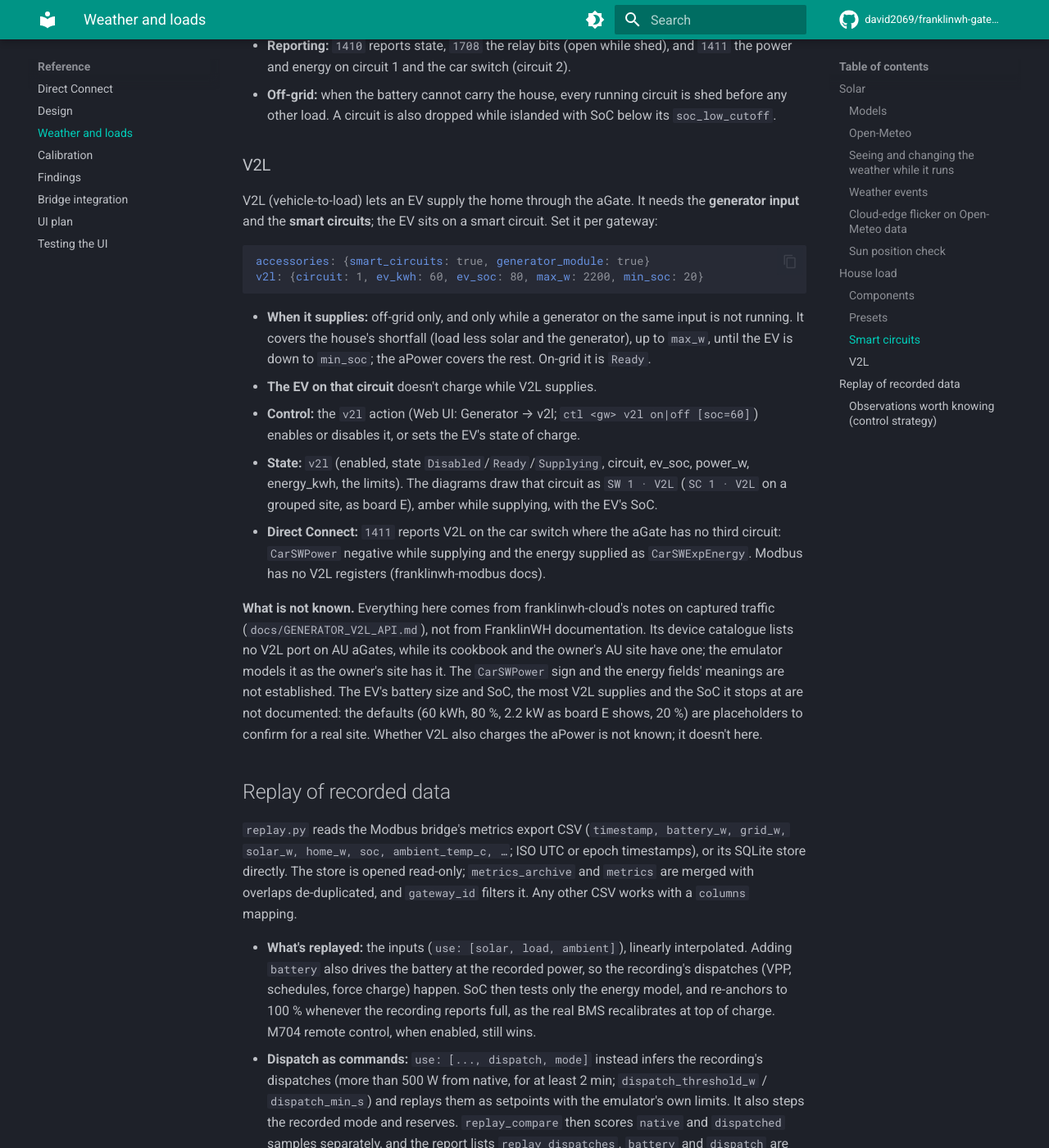
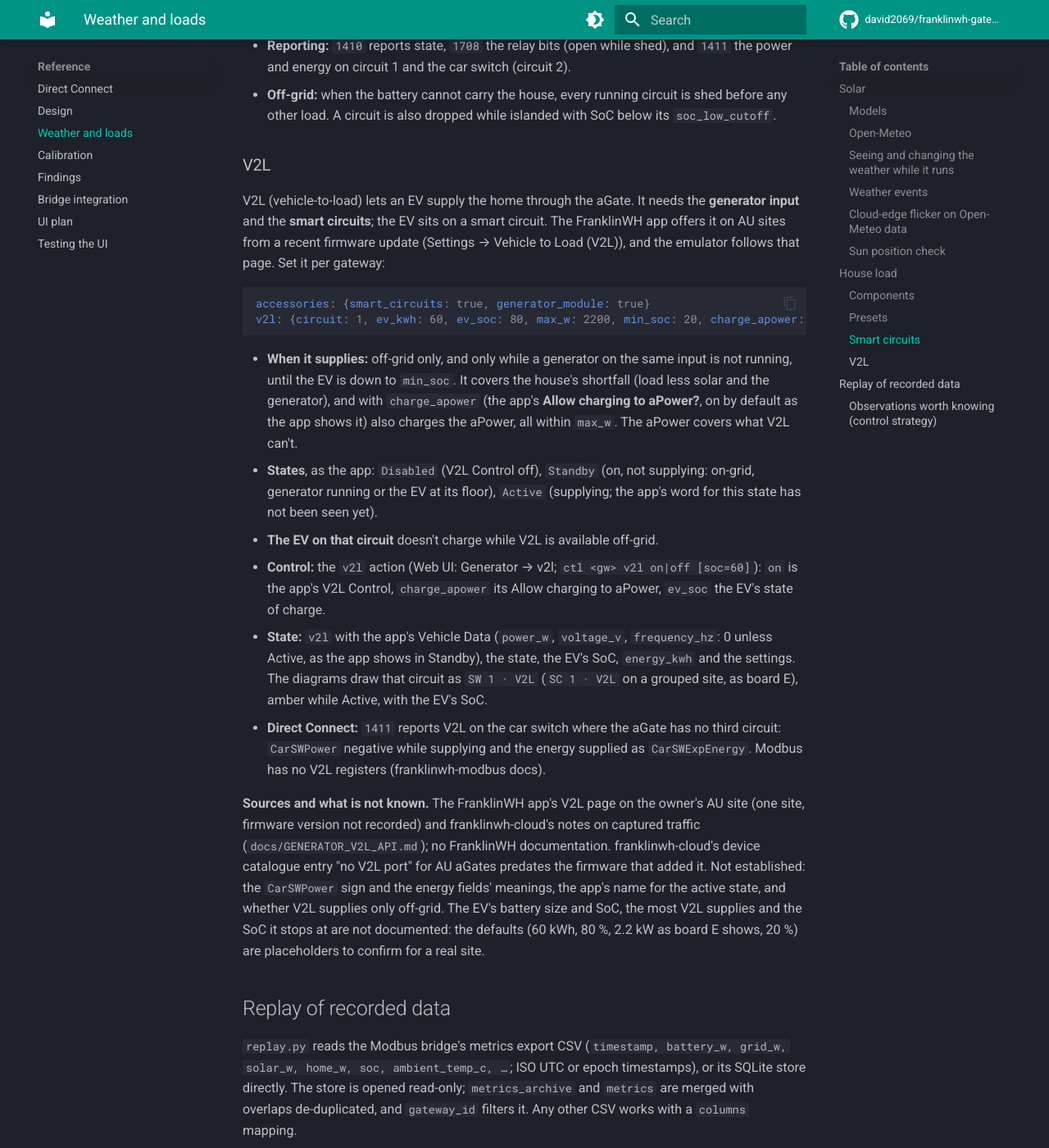
Before and after one commit to david2069/franklinwh-gateway-emulator, an MkDocs documentation site: the page built from docs/WEATHER_AND_LOADS.md, in a window 1280 px wide and 1400 px high, scrolled down 6441 px. Shown: the whole window at 82% size. Built offline with MkDocs 1.6.1 and Material for MkDocs 9.7.7, drawn with Linux system fonts in a browser that asks for light colours; comment, search, counter and statistics services are not loaded.

Commit message:
V2L: follow the FranklinWH app (Standby, Allow charging to aPower, vehicle voltage and frequency) (#289) (#290)
V2L follows the FranklinWH app's V2L page (new firmware, owner's AU site): states `Disabled` / `Standby` / `Active` (were Disabled / Ready / Supplying); `charge_apower` (the app's Allow charging to aPower, default on) lets V2L also charge the aPower within `max_w` (before: the house's shortfall only); the state adds the app's Vehicle Data `voltage_v` and `frequency_hz` (0 unless Active); the docs note AU V2L support from the new firmware (#289). Docs: Weather and loads (V2L), Configuration.

Results: tests/results/2026-11-07_289_v2l_follow_app.txt

Refs #289


Claude-Session: https://claude.ai/code/session_011w1uMEKiYvQ2MFnwbrKSQd

Co-authored-by: david2069 <david2069@users.noreply.github.com>
Co-authored-by: Claude Opus 5.5 <noreply@anthropic.com>

````diff
--- a/docs/WEATHER_AND_LOADS.md
+++ b/docs/WEATHER_AND_LOADS.md
@@ -214,33 +214,43 @@ cooking events only.
 ### V2L
 
 V2L (vehicle-to-load) lets an EV supply the home through the aGate. It needs the **generator
-input** and the **smart circuits**; the EV sits on a smart circuit. Set it per gateway:
+input** and the **smart circuits**; the EV sits on a smart circuit. The FranklinWH app offers it
+on AU sites from a recent firmware update (Settings → Vehicle to Load (V2L)), and the emulator
+follows that page. Set it per gateway:
 
 ```yaml
 accessories: {smart_circuits: true, generator_module: true}
-v2l: {circuit: 1, ev_kwh: 60, ev_soc: 80, max_w: 2200, min_soc: 20}
+v2l: {circuit: 1, ev_kwh: 60, ev_soc: 80, max_w: 2200, min_soc: 20, charge_apower: true}
 ```
 
 - **When it supplies:** off-grid only, and only while a generator on the same input is not
-  running. It covers the house's shortfall (load less solar and the generator), up to `max_w`,
-  until the EV is down to `min_soc`; the aPower covers the rest. On-grid it is `Ready`.
-- **The EV on that circuit** doesn't charge while V2L supplies.
-- **Control:** the `v2l` action (Web UI: Generator → v2l; `ctl <gw> v2l on|off [soc=60]`)
-  enables or disables it, or sets the EV's state of charge.
-- **State:** `v2l` (enabled, state `Disabled`/`Ready`/`Supplying`, circuit, ev_soc, power_w,
-  energy_kwh, the limits). The diagrams draw that circuit as `SW 1 · V2L` (`SC 1 · V2L` on a
-  grouped site, as board E), amber while supplying, with the EV's SoC.
+  running, until the EV is down to `min_soc`. It covers the house's shortfall (load less solar
+  and the generator), and with `charge_apower` (the app's **Allow charging to aPower?**, on by
+  default as the app shows it) also charges the aPower, all within `max_w`. The aPower covers
+  what V2L can't.
+- **States**, as the app: `Disabled` (V2L Control off), `Standby` (on, not supplying: on-grid,
+  generator running or the EV at its floor), `Active` (supplying; the app's word for this
+  state has not been seen yet).
+- **The EV on that circuit** doesn't charge while V2L is available off-grid.
+- **Control:** the `v2l` action (Web UI: Generator → v2l; `ctl <gw> v2l on|off [soc=60]`):
+  `on` is the app's V2L Control, `charge_apower` its Allow charging to aPower, `ev_soc` the
+  EV's state of charge.
+- **State:** `v2l` with the app's Vehicle Data (`power_w`, `voltage_v`, `frequency_hz`: 0
+  unless Active, as the app shows in Standby), the state, the EV's SoC, `energy_kwh` and the
+  settings. The diagrams draw that circuit as `SW 1 · V2L` (`SC 1 · V2L` on a grouped site, as
+  board E), amber while Active, with the EV's SoC.
 - **Direct Connect:** `1411` reports V2L on the car switch where the aGate has no third
   circuit: `CarSWPower` negative while supplying and the energy supplied as `CarSWExpEnergy`.
   Modbus has no V2L registers (franklinwh-modbus docs).
 
-**What is not known.** Everything here comes from franklinwh-cloud's notes on captured traffic
-(`docs/GENERATOR_V2L_API.md`), not from FranklinWH documentation. Its device catalogue lists no
-V2L port on AU aGates, while its cookbook and the owner's AU site have one; the emulator models
-it as the owner's site has it. The `CarSWPower` sign and the energy fields' meanings are not
-established. The EV's battery size and SoC, the most V2L supplies and the SoC it stops at are
-not documented: the defaults (60 kWh, 80 %, 2.2 kW as board E shows, 20 %) are placeholders
-to confirm for a real site. Whether V2L also charges the aPower is not known; it doesn't here.
+**Sources and what is not known.** The FranklinWH app's V2L page on the owner's AU site (one
+site, firmware version not recorded) and franklinwh-cloud's notes on captured traffic
+(`docs/GENERATOR_V2L_API.md`); no FranklinWH documentation. franklinwh-cloud's device catalogue
+entry "no V2L port" for AU aGates predates the firmware that added it. Not established: the
+`CarSWPower` sign and the energy fields' meanings, the app's name for the active state, and
+whether V2L supplies only off-grid. The EV's battery size and SoC, the most V2L supplies and
+the SoC it stops at are not documented: the defaults (60 kWh, 80 %, 2.2 kW as board E shows,
+20 %) are placeholders to confirm for a real site.
 
 ## Replay of recorded data
 
--- a/src/franklinwh_emulator/ui/static/diagram.js
+++ b/src/franklinwh_emulator/ui/static/diagram.js
@@ -22,7 +22,7 @@ function skyLabel(sky) { return SKY_LABELS[sky] || sky; }
 function v2lOn(g, n) {
   const v = g.v2l;
   if (!v || String(v.circuit) !== String(n)) return null;
-  return { state: v.state, supplying: v.state === 'Supplying' };
+  return { state: v.state, supplying: v.state === 'Active' };     // the app's states (#289)
 }
 // One line for a gateway card (#277): the weather model, its sky, a fallback and an event.
 function weatherText(g) {
````
Also changed, not shown: CHANGELOG.md (+1 -0 lines), docs/configuration.md (+1 -1 lines), 8 other files.
